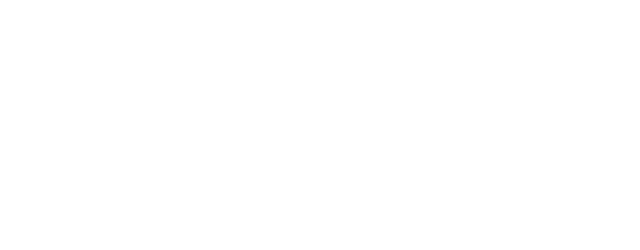
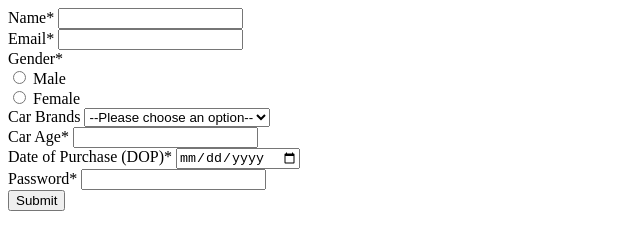
Before and after one commit to acciojob/car-insurance-form-loukya-7, a website: page main.html in a window 1280 px wide. Shown: the whole page, without its empty margins (0-640 px from the left). Drawn offline with Linux system fonts and the light colour scheme.

Commit message:
created a submission

```diff
--- a/main.html
+++ b/main.html
@@ -8,6 +8,50 @@
 
 <body>
 	<!-- the entire body must be written by student -->
+	<form method="post" action="/car-insurance-registration">
+  <div>
+    <label for="name">Name*</label>
+    <input type="text" id="name" name="name" required>
+  </div>
+  <div>
+    <label for="email">Email*</label>
+    <input type="email" id="email" name="email" required>
+  </div>
+  <div>
+    <label for="gender">Gender*</label>
+    <div>
+      <input type="radio" id="gender_m" name="gender" value="male" required>
+      <label for="gender_m">Male</label>
+    </div>
+    <div>
+      <input type="radio" id="gender_f" name="gender" value="female" required>
+      <label for="gender_f">Female</label>
+    </div>
+  </div>
+  <div>
+    <label for="cars">Car Brands</label>
+    <select id="cars" name="cars">
+      <option value="">--Please choose an option--</option>
+      <option value="BMW">BMW</option>
+      <option value="Audi">Audi</option>
+      <option value="Mercedez">Mercedez</option>
+    </select>
+  </div>
+  <div>
+    <label for="carage">Car Age*</label>
+    <input type="number" id="carage" name="carage" required>
+  </div>
+  <div>
+    <label for="dop">Date of Purchase (DOP)*</label>
+    <input type="date" id="dop" name="dop" required>
+  </div>
+  <div>
+    <label for="password">Password*</label>
+    <input type="password" id="password" name="password" required>
+  </div>
+  <button type="submit">Submit</button>
+</form>
+
     <script type="text/javascript" src="./script.js">
 </script>
 
```
